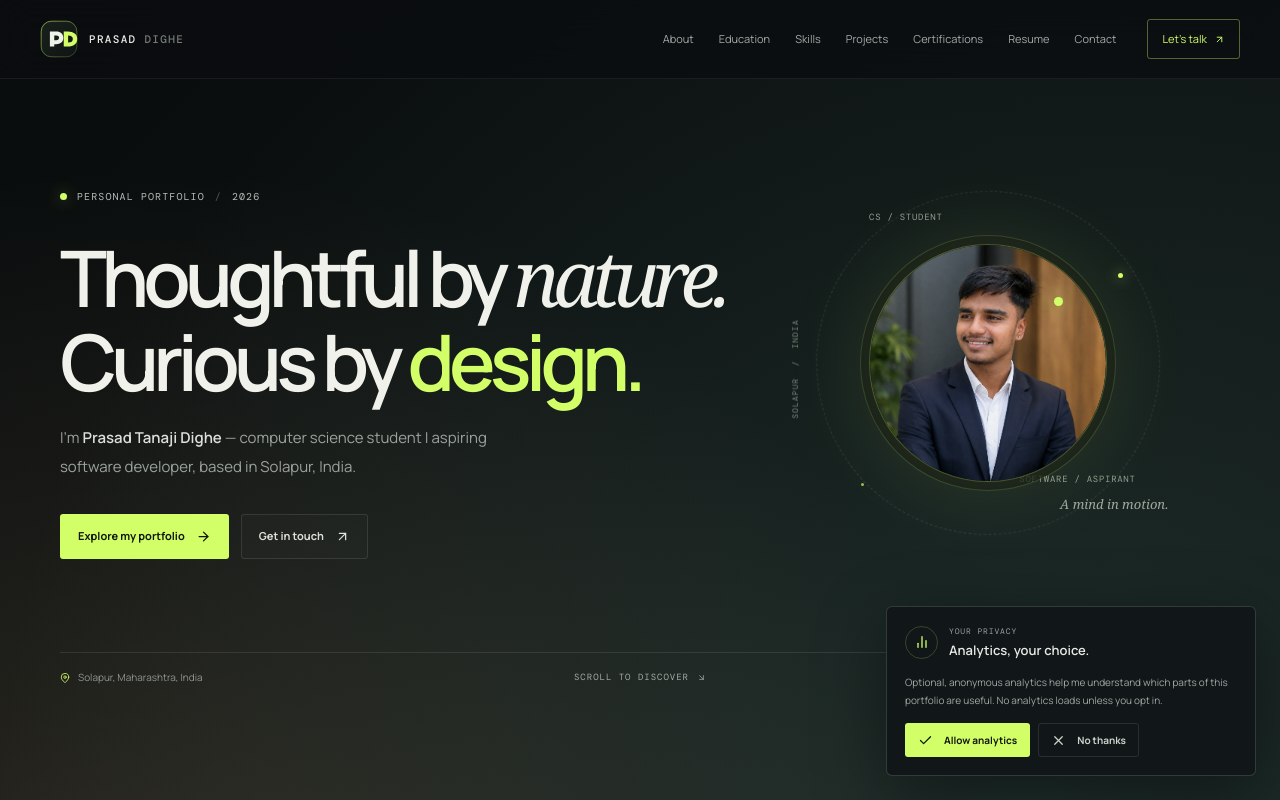
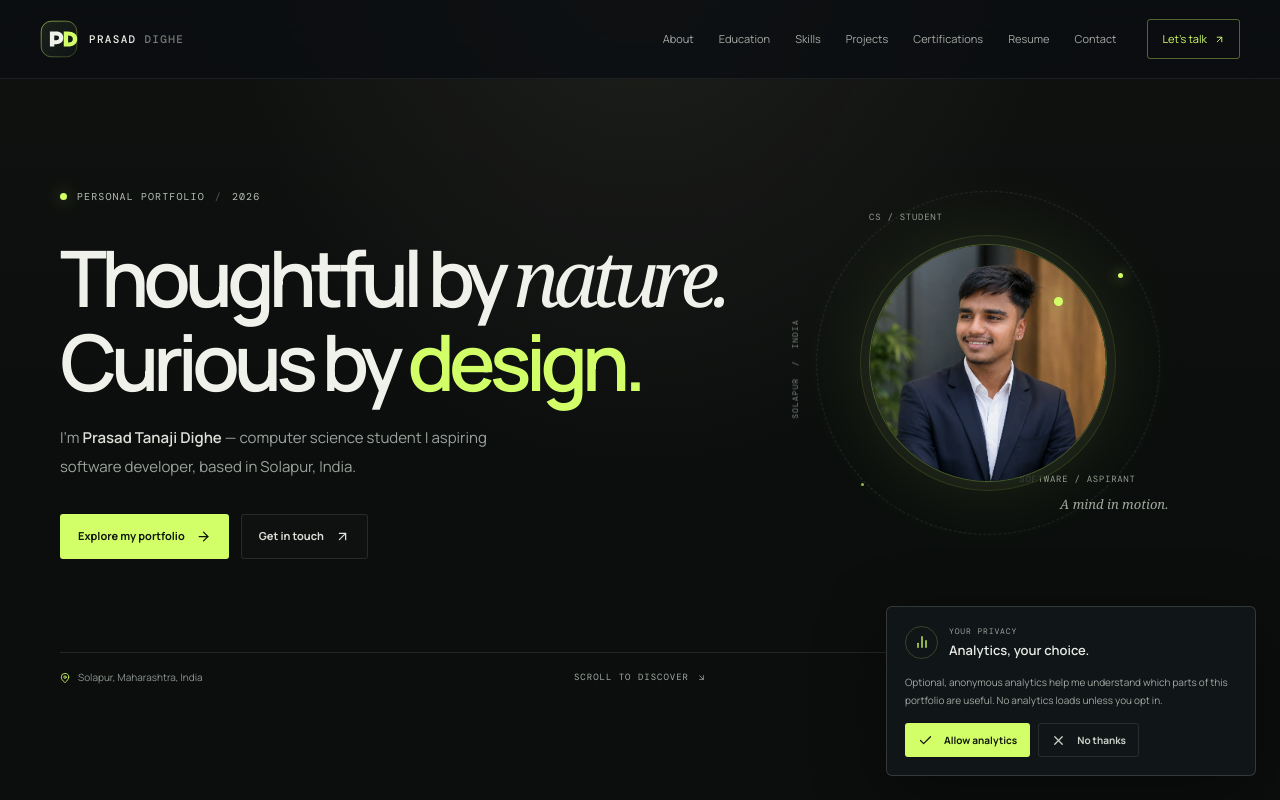
Before and after one commit to digheprasad/prasad-dighe-resume, a React (Vite) app: page / in a window 1280 px wide. Shown: the top 800 px of the page. Built offline with nearby package versions, Linux system fonts and the light colour scheme; no server answers.

Commit message:
Updated portfolio

```diff
--- a/src/styles.css
+++ b/src/styles.css
@@ -29,36 +29,17 @@ body {
   margin: 0;
   min-width: 320px;
   background:
-    radial-gradient(circle at 12% 18%, rgba(146, 122, 91, .28), transparent 18%),
-    radial-gradient(circle at 80% 14%, rgba(102, 164, 155, .18), transparent 20%),
-    radial-gradient(circle at 58% 74%, rgba(168, 134, 93, .16), transparent 26%),
-    linear-gradient(135deg, #090c0d 0%, #111815 38%, #0d1011 100%);
+    radial-gradient(ellipse at 50% -12%, rgba(221, 213, 190, .075), transparent 46%),
+    linear-gradient(180deg, #101210 0%, #0b0e0d 58%, #0c0e0d 100%);
+  background-attachment: fixed;
 }
 body::before {
   position: fixed;
   z-index: -2;
   inset: 0;
-  background-image:
-    linear-gradient(rgba(255,255,255,.013) 1px, transparent 1px),
-    linear-gradient(90deg, rgba(255,255,255,.013) 1px, transparent 1px),
-    radial-gradient(circle at center, rgba(255,255,255,.025), transparent 60%);
-  background-size: 64px 64px, 64px 64px, 100% 100%;
-  content: "";
-  mask-image: linear-gradient(to bottom, black, transparent 82%);
-  pointer-events: none;
-}
-body::after {
-  position: fixed;
-  z-index: -3;
-  inset: -15% -10% auto auto;
-  width: 64vw;
-  height: 64vw;
-  border-radius: 45% 55% 60% 40% / 45% 40% 60% 55%;
-  background: rgba(162, 198, 167, .06);
-  filter: blur(56px);
+  background: linear-gradient(90deg, rgba(0,0,0,.18), transparent 24%, transparent 76%, rgba(0,0,0,.18));
   content: "";
   pointer-events: none;
-  transform: rotate(18deg);
 }
 button, input, textarea { font: inherit; }
 button, a { -webkit-tap-highlight-color: transparent; }
@@ -74,17 +55,17 @@ button:focus-visible, a:focus-visible, input:focus-visible, textarea:focus-visib
   z-index: -1;
   width: 370px;
   height: 370px;
-  border-radius: 38% 62% 56% 44% / 42% 43% 57% 58%;
-  background: radial-gradient(circle, rgba(210, 255, 104, .12) 0%, rgba(210, 255, 104, .04) 30%, rgba(210, 255, 104, 0) 70%);
-  filter: blur(110px);
+  border-radius: 50%;
+  background: radial-gradient(circle, rgba(210, 255, 104, .045), transparent 68%);
+  filter: blur(90px);
   pointer-events: none;
-  opacity: .8;
+  opacity: .45;
 }
 .ambient-one { top: 5%; right: -210px; }
 .ambient-two {
   top: 58%;
   left: -290px;
-  background: radial-gradient(circle, rgba(103, 148, 131, .14) 0%, rgba(92, 130, 93, .04) 35%, rgba(92, 130, 93, 0) 72%);
+  background: radial-gradient(circle, rgba(166, 157, 134, .05), transparent 68%);
 }
 .section-wrap { width: min(var(--content-width), calc(100% - 96px)); margin-inline: auto; }
 .loading-screen {
```
